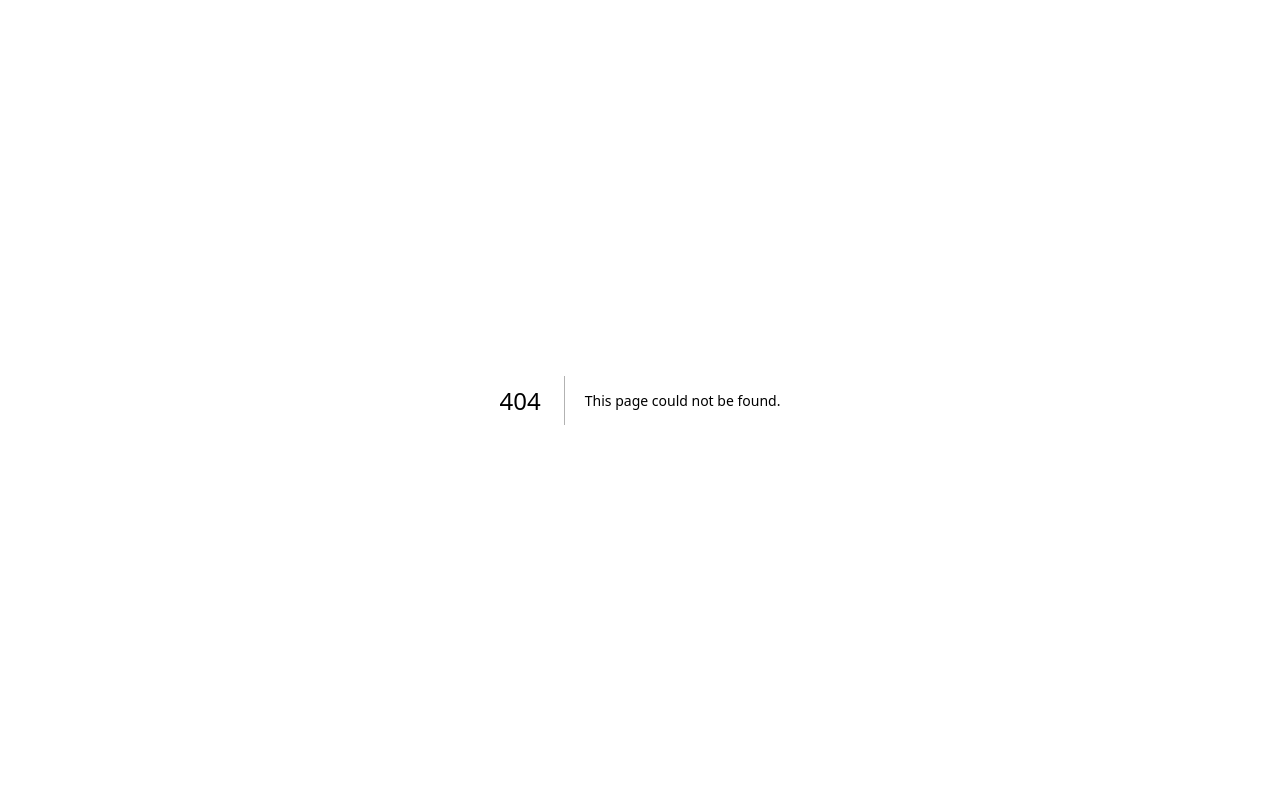
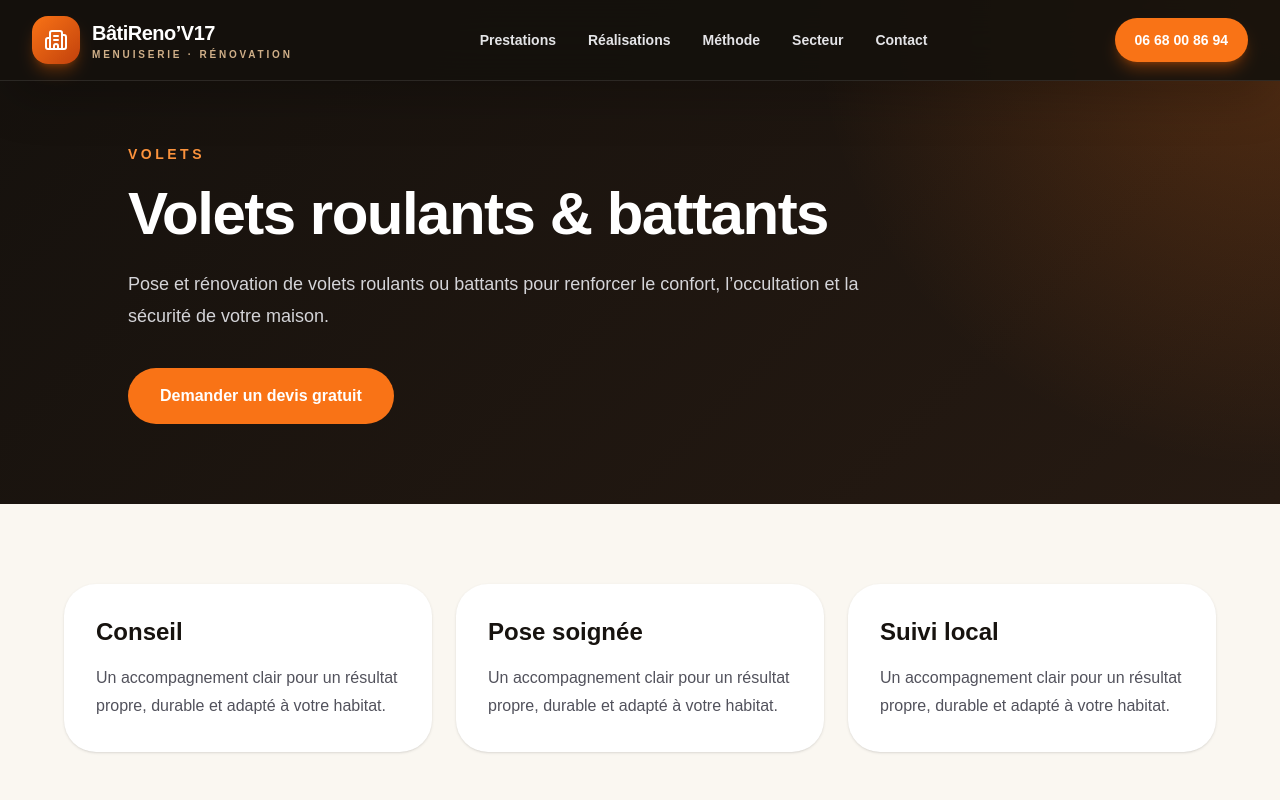
Before and after one commit to Virginie17/batirenov17, a Next.js app: page /volets-battants in a window 1280 px wide. Before the commit this address had no page. Shown: the top 800 px of the page. Built offline with nearby package versions, Linux system fonts and the light colour scheme.

Commit message:
Ajout page volets battants

```diff
--- /dev/null
+++ b/app/volets-battants/page.tsx
@@ -0,0 +1,5 @@
+import { InnerPage } from "../components/InnerPage";
+
+export default function VoletsBattantsPage() {
+  return <InnerPage eyebrow="Volets" title="Volets roulants & battants" text="Pose et rénovation de volets roulants ou battants pour renforcer le confort, l’occultation et la sécurité de votre maison." />;
+}
```
